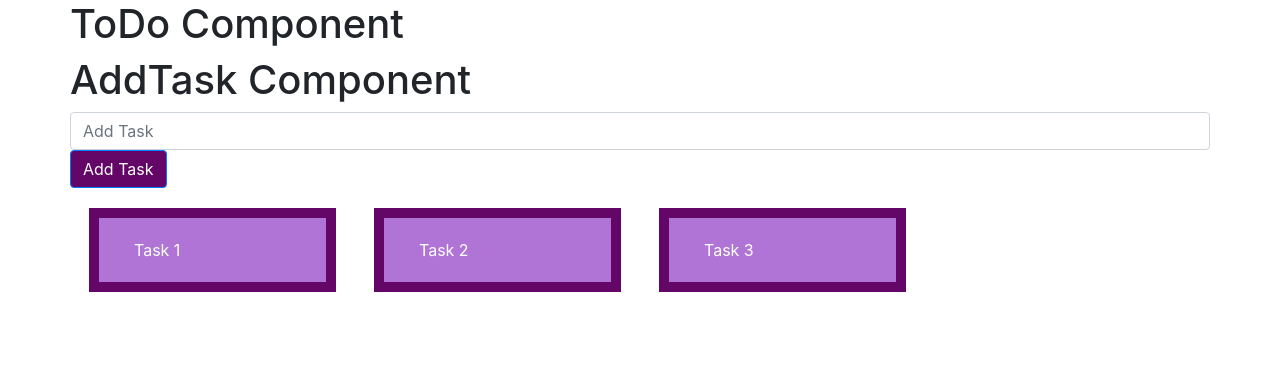
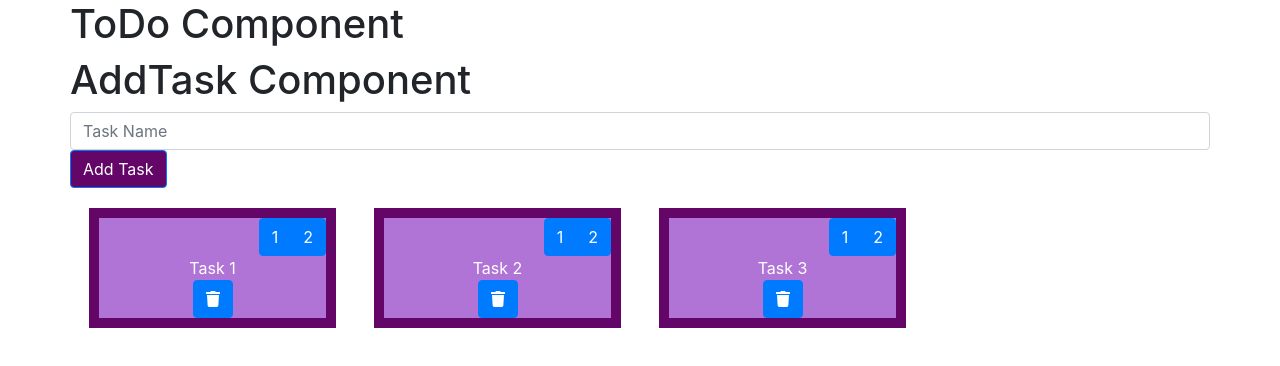
Before and after one commit to Grach90/react-beg-06, a React (Create React App) app: page / in a window 1280 px wide. Shown: the top 366 px of the page. Built offline with nearby package versions, Linux system fonts and the light colour scheme.

Commit message:
button of delete

```diff
--- a/package.json
+++ b/package.json
@@ -3,6 +3,9 @@
   "version": "0.1.0",
   "private": true,
   "dependencies": {
+    "@fortawesome/fontawesome-svg-core": "^1.2.34",
+    "@fortawesome/free-solid-svg-icons": "^5.15.2",
+    "@fortawesome/react-fontawesome": "^0.1.14",
     "@testing-library/jest-dom": "^5.11.9",
     "@testing-library/react": "^11.2.5",
     "@testing-library/user-event": "^12.7.1",
--- a/src/AddTask/AddTask.jsx
+++ b/src/AddTask/AddTask.jsx
@@ -32,7 +32,7 @@ class AddTask extends React.Component{
                 <Row>
                 <Form.Control placeholder="Task Name"
                    onKeyPress={(e) => e.key == "Enter" ? this.handleSubmit() : ""}
-                   placeholder="Add Task"
+                   placeholder="Task Name"
                    type="text"
                    onChange={this.handleChange}
                    value={this.state.inputValue}
--- a/src/Task/Task.jsx
+++ b/src/Task/Task.jsx
@@ -1,9 +1,26 @@
 import style from "../Task/Task.module.css";
+import { FontAwesomeIcon } from '@fortawesome/react-fontawesome'
+import { faTrash } from '@fortawesome/free-solid-svg-icons'
+import {Button, ToggleButtonGroup, ToggleButton} from "react-bootstrap";
 
-function Task({task}) {
+
+
+ function Task({task, removeTask, id}){
+
     return(
         <div className={style.task}>
+            <div className={style.checkbox}>
+            <ToggleButtonGroup type="checkbox" >
+                <ToggleButton value={1}>1</ToggleButton>
+                <ToggleButton value={2}>2</ToggleButton>
+            </ToggleButtonGroup>
+            </div>
             {task}
+            <div>
+                <Button onClick={() => removeTask(true, id)}>
+                <FontAwesomeIcon icon={faTrash} />
+                </Button>
+            </div>
         </div>
     )
 }
--- a/src/Task/Task.module.css
+++ b/src/Task/Task.module.css
@@ -1,7 +1,12 @@
 .task {
     border: 10px solid rgb(100, 5, 104);
-    padding: 20px 35px;
     background-color: rgb(175, 116, 214);
     margin: 4px;
     color: white;
+    text-align: center;
 }
+
+.checkbox {
+    display: flex;
+    justify-content: flex-end;
+}
--- a/src/ToDO/ToDO.js
+++ b/src/ToDO/ToDO.js
@@ -2,25 +2,38 @@ import React from "react";
 import AddTask from "../AddTask/AddTask";
 import Task from "../Task/Task";
 import {Container, Row, Col} from "react-bootstrap";
+import rendom from "../helpers/Rendom";
+
 
 class ToDo extends React.Component{
     state = {
-        tasks: ["Task 1", "Task 2", "Task 3"],
+        tasks: [
+             {title: "Task 1", _id: rendom()},
+             {title: "Task 2", _id: rendom()},
+             {title: "Task 3", _id: rendom()}
+        ],
         inputValue: ''
     }
-
     handleS = (value) => {
         const tasks = [...this.state.tasks];
-        tasks.push(value);
+        const obj = {title: value, _id: rendom()};
+        tasks.push(obj);
         this.setState({
             tasks
         })
     }
-
+    removeTask = (value, id) => {
+        if(value){
+        const tasks = this.state.tasks.filter((title) => title._id !== id);
+        this.setState({
+            tasks
+        })
+      }
+    }
     render(){
         const Tasks = this.state.tasks.map((task, index) => {
             return (<Col key={index} xs={12} sm={6} md={4} lg={3}>
-                        <Task  task={task} />
+                        <Task  task={task.title} removeTask={this.removeTask} id={task._id} />
                     </Col>
             )
         })
--- /dev/null
+++ b/src/helpers/Rendom.jsx
@@ -0,0 +1,5 @@
+function rendom(){
+    return Math.random().toString(32).slice(2) + Math.random().toString(32).slice(2);
+}
+
+export default rendom;
```
Also changed, not shown: 1 other file (tests, documents, lock files or other folders).
